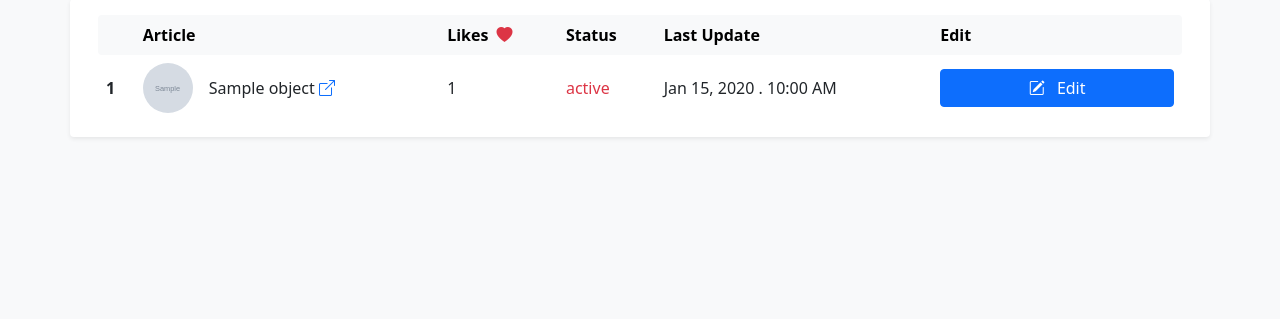
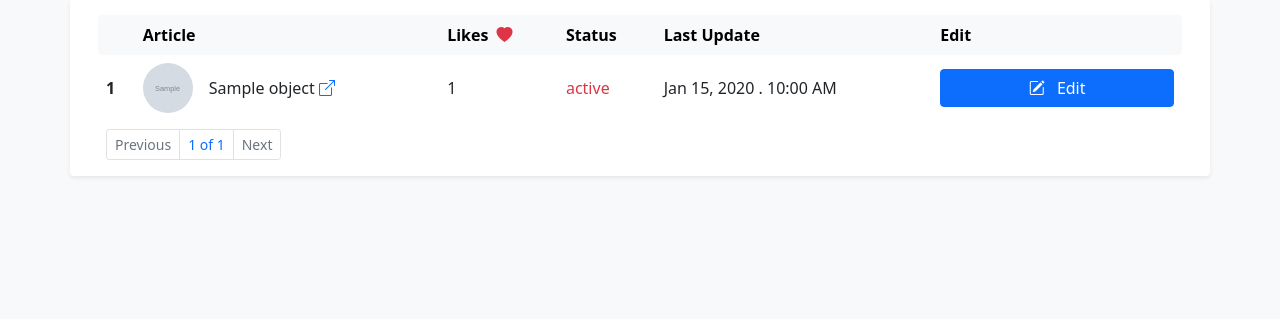
Before and after one commit to sandnima/Simple-blog-with-Django, a Django app: template dashboard/templates/dashboard/article_list.html in a window 1280 px wide. Shown: the part 172-491 px from the top of the page. Run offline with Django 3.2, Linux system fonts and the light colour scheme; the template is opened without the code that fills it: most values are stand-ins (such as "Sample title", 1, 10 or a date in 2020); grey boxes marked "Sample" are stand-in pictures.

Commit message:
Pagination added to Dashboard Article list table

```diff
--- a/dashboard/templates/dashboard/article_list.html
+++ b/dashboard/templates/dashboard/article_list.html
@@ -48,14 +48,14 @@
                                         <span class="fw-bold">{{ forloop.counter }}</span>
                                     </td>
                                     <td class="border-0">
-                                        <div class="d-flex align-items-center">
-                                            <div class="d-none d-md-block overflow-hidden rounded-circle me-3"
+                                        <div class="d-flex flex-row align-items-center">
+                                            <div class="d-none d-md-block flex-shrink-0 overflow-hidden rounded-circle"
                                                  style="height: 50px; width: 50px">
                                                 <img class="cover-image"
                                                      alt="{{ object.title }}"
                                                      src="{{ object.small_image.url }}">
                                             </div>
-                                            <div class="">
+                                            <div class="ms-3">
                                                 <span class="h6 text-wrap">
                                                     {{ object.title }}
                                                 </span>
@@ -93,6 +93,32 @@
                                 <!-- End of Item -->
                             {% endfor %}
                         </tbody>
+                        <tfoot>
+                            <tr>
+                                <td class="border-0 pb-0" colspan="5">
+                                    <!-- Pagination nav -->
+                                    <nav aria-label="Page navigation">
+                                        <ul class="pagination pagination-sm justify-content-start m-0">
+                                            <li class="page-item {% if not object_list.has_previous %}disabled{% endif %}">
+                                                {% if object_list.has_previous %}
+                                                    <a class="page-link" href="{% url 'dashboard:article_list' object_list.previous_page_number %}">Previous</a>
+                                                {% else %}
+                                                    <a class="page-link" href="#" tabindex="-1" aria-disabled="true">Previous</a>
+                                                {% endif %}
+                                            </li>
+                                            <li class="page-item"><span class="page-link">{{ object_list.number }} of {{ total_pages }}</span></li>
+                                            <li class="page-item {% if not object_list.has_next %}disabled{% endif %}">
+                                                {% if object_list.has_next %}
+                                                    <a class="page-link" href="{% url 'dashboard:article_list' object_list.next_page_number %}">Next</a>
+                                                {% else %}
+                                                    <a class="page-link" href="#" tabindex="-1" aria-disabled="true">Next</a>
+                                                {% endif %}
+                                            </li>
+                                        </ul>
+                                    </nav>
+                                </td>
+                            </tr>
+                        </tfoot>
                     </table>
                 </div>
             </div>
--- a/dashboard/templates/dashboard/dashboard.html
+++ b/dashboard/templates/dashboard/dashboard.html
@@ -17,7 +17,7 @@
                 <div class="card-body">
                     <h5 class="card-title">Blog app</h5>
                     <p class="card-text">Your blog app is ready for adding content.</p>
-                    <a href="{% url 'dashboard:article_list' %}" class="btn btn-secondary">Open blog app</a>
+                    <a href="{% url 'dashboard:article_list_index' %}" class="btn btn-secondary">Open blog app</a>
                 </div>
             </div>
         </div>
--- a/dashboard/urls.py
+++ b/dashboard/urls.py
@@ -9,7 +9,8 @@ from .views import (
 app_name = 'dashboard'
 urlpatterns = [
     path('', dashboard, name='index'),
-    path('blog/', article_list, name='article_list'),
+    path('blog/', article_list, name='article_list_index'),
+    path('blog/p-<int:page>/', article_list, name='article_list'),
     path('blog/create/', article_update_or_create_view, name='create'),
     path('blog/<slug>/update/', article_update_or_create_view, name='update'),
     path('blog/<slug>/delete/', ArticleDeleteView.as_view(), name='delete'),
--- a/dashboard/views.py
+++ b/dashboard/views.py
@@ -40,6 +40,7 @@ def article_list(request, page=1):
     queryset = pages.page(page)
     context = {
         'object_list': queryset,
+        'total_pages': pages.num_pages
     }
     return render(request, template_name, context)
 
```
Also changed, not shown: blog/templates/blog/list.html (+0 -22 lines).
